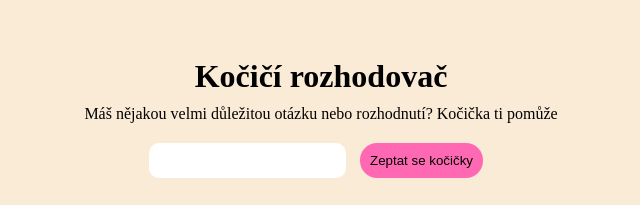
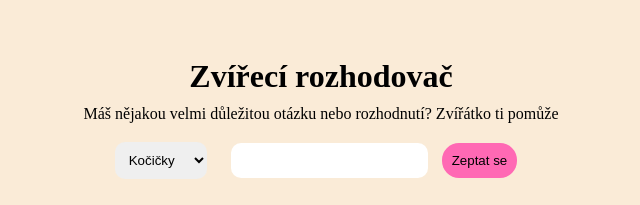
Before and after one commit to sigmaema/kocici-rozhodovac, a plain HTML site: page index.html in a window 1280 px wide. Shown: the whole page, without its empty margins (319-959 px from the left). Drawn offline with Linux system fonts and the light colour scheme.

Commit message:
přidání dalších zvířátek

```diff
--- a/index.html
+++ b/index.html
@@ -7,11 +7,18 @@
     <link rel="stylesheet" href="style.css">
 </head>
 <body>
-    <h1>Kočičí rozhodovač</h1>
-    <p>Máš nějakou velmi důležitou otázku nebo rozhodnutí? Kočička ti pomůže</p>
+    <h1>Zvířecí rozhodovač</h1>
+
+    <p>Máš nějakou velmi důležitou otázku nebo rozhodnutí? Zvířátko ti pomůže</p>
     <div>
+        <select name="zviratka" id="vyberZviratko">
+            <option value="kocicky" selected>Kočičky</option>
+            <option value="pejsci">Pejsci</option>
+            <option value="kralicci">Králíčci</option>
+            <option value="kuzlatka">Kůzlátka</option>
+        </select>
         <input type="text">
-        <button id="cudlik">Zeptat se kočičky</button>
+        <button id="cudlik">Zeptat se</button>
     </div>
     <img src="" alt="" id="obrazekKocicky">
     <p id="kociciRozhodnuti"></p>
--- a/style.css
+++ b/style.css
@@ -32,3 +32,9 @@ img{
 #kociciRozhodnuti2{
     margin-top: 10px;
 }
+select{
+    border: none;
+    border-radius: 10px;
+    padding: 10px;
+    margin:  0 20px 15px 0;
+}
```
